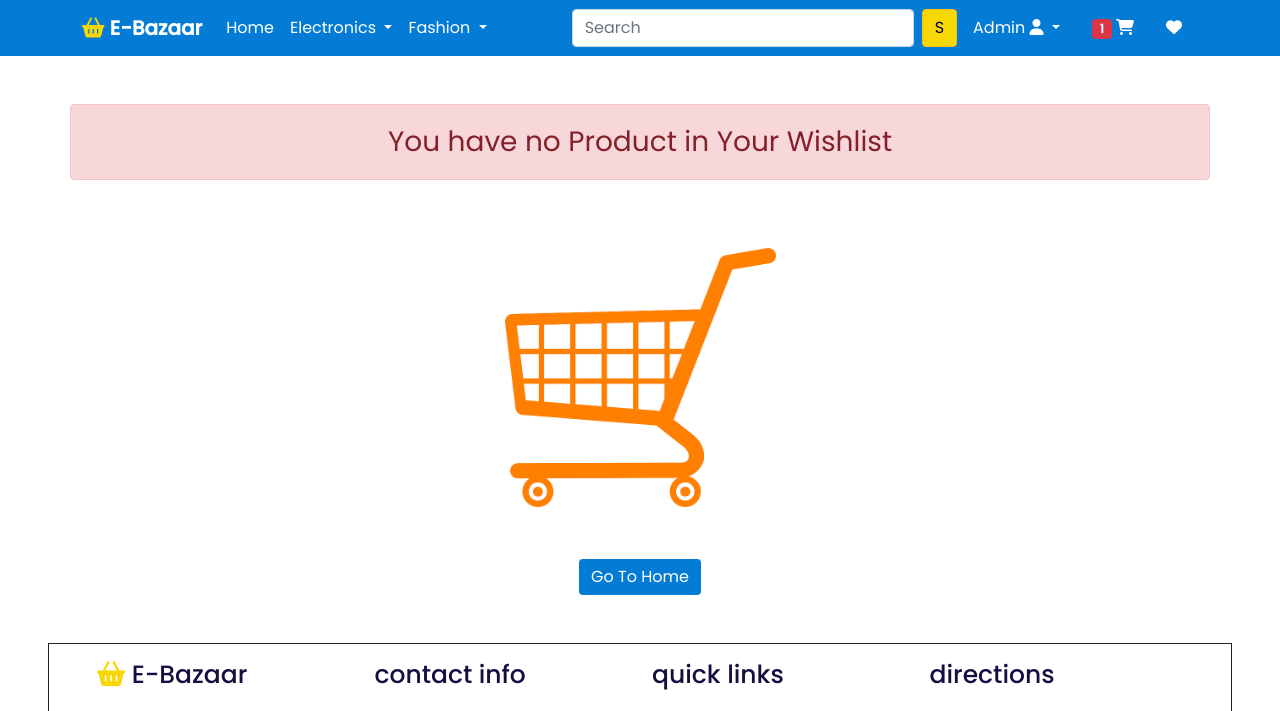
After one commit to biswajit862002/Ecommerce_project-, a Django app: page /showwishlist/ in a window 1280 px wide. The commit adds this page. Shown: the top 711 px of the page. Run offline with Django 5.2, Linux system fonts and the light colour scheme; a user stored in the database is signed in; data comes from the database, SQL or seed files in the repository; both versions use the stored data as it was after the commit; data that the repository does not hold is empty; some libraries are stand-ins or nearby versions; some web fonts are replaced.

Commit message:
Update the Search Functionality and Wishlist Features

```diff
--- a/E_Bazaar/app/models.py
+++ b/E_Bazaar/app/models.py
@@ -136,3 +136,8 @@ class OrderPlaced(models.Model):
     @property
     def total_cost(self):
         return self.quantity * self.product.discounted_price
+
+
+class Wishlist(models.Model):
+    user = models.ForeignKey(User, on_delete=models.CASCADE)
+    product = models.ForeignKey(Product, on_delete=models.CASCADE)
--- a/E_Bazaar/app/static/app/css/style.css
+++ b/E_Bazaar/app/static/app/css/style.css
@@ -148,6 +148,10 @@
 }
 
 
+.wishlist-cursor
+{
+	cursor: pointer;
+}
 
 
 
--- a/E_Bazaar/app/static/app/js/myscript.js
+++ b/E_Bazaar/app/static/app/js/myscript.js
@@ -88,6 +88,41 @@ $('.remove-cart').click(function () {
             document.getElementById("amount").innerText = data.amount
             document.getElementById("totalamount").innerText = data.totalamount
             elm.parentNode.parentNode.parentNode.parentNode.remove()
+        }
+    })
+})
+
+
+
+$('.plus-wishlist').click(function(){
+    let id = $(this).attr("pid").toString();
+    console.log("plus : ",id)
+
+    $.ajax({
+        type:"GET",
+        url:"/pluswishlist",
+        data:{
+            prod_id:id
+        },
+        success:function(data){
+            window.location.href = `http://localhost:8000/product-detail/${id}`
+        }
+    })
+})
+
+
+$('.minus-wishlist').click(function(){
+    let id = $(this).attr("pid").toString();
+    console.log("minus : ",id)
+
+    $.ajax({
+        type:"GET",
+        url:"/minuswishlist",
+        data:{
+            prod_id:id
+        },
+        success:function(data){
+            window.location.href = `http://localhost:8000/product-detail/${id}`
         }
     })
 })
--- a/E_Bazaar/app/templates/app/addtocart.html
+++ b/E_Bazaar/app/templates/app/addtocart.html
@@ -13,7 +13,7 @@
 
     <div class="row mt-3">
     <hr>
-     <div class="col-sm-3 text-center align-self-center"><img src="{{cart.product.product_image.url}}" alt="" srcset="" class="img-fluid img-thumbnail shadow-sm p-3" height="150" width="150"> </div>
+     <div class="col-sm-3 text-center align-self-center"><a href="{% url "product-detail" cart.product.id %}"><img src="{{cart.product.product_image.url}}" alt="" srcset="" class="img-fluid img-thumbnail shadow-sm p-3" height="150" width="150"></a> </div>
      <div class="col-sm-9">
       <div>
        <h5>{{cart.product.title}}</h5>
@@ -25,7 +25,7 @@
         <a class="plus-cart btn" pid="{{cart.product.id}}"><i class="fas fa-plus-square fa-lg custom-plus-color"></i></a>
        </div>
        <div class="d-flex justify-content-between">
-        <a href="#" class="btn btn-sm cart-remove-item mr-3 remove-cart" pid="{{cart.product.id}}">Remove item </a>
+        <a href="#" class="btn btn-sm cart-remove-item mr-3 remove-cart" pid="{{cart.product.id}}"> <i class="fa-solid fa-trash"></i> </a>
         <p class="mb-0"><span><strong>Rs. {{cart.product.discounted_price}}</strong></span></p>
        </div>
       </div>
@@ -51,7 +51,7 @@
 
        <li class="list-group-item d-flex justify-content-between align-items-center border-0 px-0 mb-3">
         <div>
-           <strong>Total</strong> <small>(including VAT)</small>
+           <strong>Total</strong> <small>(including GST)</small>
          </div>
          {% if amount < 500 %}
          <span><strong>Rs. <strong id="totalamount">{{totalamount}}</strong></strong></span>
--- a/E_Bazaar/app/templates/app/base.html
+++ b/E_Bazaar/app/templates/app/base.html
@@ -62,8 +62,8 @@
              </ul>
            </li>
          </ul>
-         <form class="d-flex">
-           <input class="form-control me-2" type="search" placeholder="Search" aria-label="Search">
+         <form class="d-flex" role="search" action="/search">
+           <input class="form-control me-2" type="search" placeholder="Search" name="search" aria-label="Search">
            <button class="btn btn-warning" type="submit">S</button>
          </form>
          <div>
@@ -72,6 +72,7 @@
            <li class="nav-item dropdown mx-2">
               <a class="nav-link dropdown-toggle text-white" href="#" id="profileDropdown" role="button" data-bs-toggle="dropdown" aria-expanded="false">
                 {{request.user.username|capfirst}}
+                <i class="fa-solid fa-user"></i>
               </a>
               <ul class="dropdown-menu" aria-labelledby="profileDropdown">
                 <li><a class="dropdown-item" href="{% url 'profile' %}">Profile</a></li>
@@ -88,8 +89,13 @@
               </ul>
             </li>
             <li class="nav-item mx-2">
-             <a href="{% url 'showcart' %}" class="nav-link text-white"><span class="badge bg-danger">{{totalitem}}</span> Cart </a>
+             <a href="{% url 'showcart' %}" class="nav-link text-white"><span class="badge bg-danger">{% if totalitem > 0 %}{{totalitem}}{% endif %}</span>  <i class="fa-solid fa-cart-shopping"></i> </a>
             </li>
+
+            <li class="nav-item mx-2">
+              <a href="{% url "showwishlist" %}" class="nav-link text-white"><span class="badge bg-danger">{% if wishitem > 0 %}{{wishitem}}{% endif %}</span>  <i class="fa fa-heart"></i> </a>
+             </li>
+
             {% else %}
             <li class="nav-item mx-2">
              <a href="{% url 'login' %}" class="nav-link text-white">Login</a>
--- /dev/null
+++ b/E_Bazaar/app/templates/app/emptywishlist.html
@@ -0,0 +1,26 @@
+{% extends 'app/base.html' %}
+{% load static %}
+{% block title %}Empty Wishlist{% endblock title %}
+{% block main-content %}
+    <div class="container my-5">
+        <div class="row">
+            {% comment %} <h3 class="text-center">You have no Product in Your Cart</h3> {% endcomment %}
+            <div class="alert alert-danger text-center fs-3" role="alert">
+                You have no Product in Your Wishlist
+              </div>
+            <div class="text-center mt-5">
+                <img src="{% static "app/images/emptycart.png" %}" alt="" class="img-fluid img-thumbnail w-25 border-0">
+            </div>
+        </div>
+    </div>
+
+    <div class="container my-5 text-center">
+        <a href="/" class="btn btn-primary">Go To Home</a>
+    </div>
+
+{% endblock main-content %}
+
+
+{% block footer %}
+{% include "app/footer.html" %}
+{% endblock footer %}
--- a/E_Bazaar/app/templates/app/orders.html
+++ b/E_Bazaar/app/templates/app/orders.html
@@ -15,7 +15,9 @@
    {% for op in order_placed %}
    <div class="row shadow-sm mb-3 p-2 pb-3">
     <div class="col-sm-2">
-        <img src="{{op.product.product_image.url}}" alt="" srcset="" class="img-fluid" height="150" width="150">
+        <a href="{% url "product-detail" op.product.id %}">
+            <img src="{{op.product.product_image.url}}" alt="" srcset="" class="img-fluid" height="150" width="150">
+        </a>
     </div>
     <div class="col-sm-7">
         <p>Product id: {{op.product.id}}</p>
--- a/E_Bazaar/app/urls.py
+++ b/E_Bazaar/app/urls.py
@@ -1,4 +1,5 @@
 from django.urls import path
+from django.contrib import admin
 from app import views
 from django.conf import settings
 from django.conf.urls.static import static
@@ -8,26 +9,30 @@ from .forms import LoginForm, MyPasswordChangeForm, MyPasswordResetForm, MySetPa
 urlpatterns = [
     path('', views.ProductView.as_view(), name='home'),
     path('product-detail/<int:pk>', views.ProductDetailView.as_view(), name='product-detail'),
+    path('profile/', views.ProfileView.as_view(), name='profile'),
+    path('address/', views.address, name='address'),
+    path('address/<int:pk>', views.updateAddress.as_view(), name='update_address'),
+
+
+    path('search/', views.search, name='search'),
+
 
     path('add-to-cart/', views.add_to_cart, name='add-to-cart'),
     path('cart/', views.show_cart, name='showcart'),
-    path('pluscart/', views.plus_cart, name='pluscart'),
-    path('minuscart/', views.minus_cart, name='minuscart'),
-    path('removecart/', views.remove_cart, name='removecart'),
     path('buy-now/', views.buy_now, name='buy-now'),
-
-
     path('checkout/', views.checkout, name='checkout'),
     path('paymentdone/', views.payment_done, name='paymentdone'),
     path('orders/', views.orders, name='orders'),
     path('cancel_order/', views.cancel_order, name='cancel_order'),
 
 
+    path('pluscart/', views.plus_cart, name='pluscart'),
+    path('minuscart/', views.minus_cart, name='minuscart'),
+    path('removecart/', views.remove_cart, name='removecart'),
 
-
-    path('profile/', views.ProfileView.as_view(), name='profile'),
-    path('address/', views.address, name='address'),
-    path('address/<int:pk>', views.updateAddress.as_view(), name='update_address'),
+    path('showwishlist/', views.show_wishlist, name='showwishlist'),
+    path('pluswishlist/', views.plus_wishlist, name='pluswishlist'),
+    path('minuswishlist/', views.minus_wishlist, name='minuswishlist'),
 
 
     path('mobile/', views.mobile, name='mobile'),
@@ -42,6 +47,9 @@ urlpatterns = [
     path('bottomwear/', views.bottomwear, name='bottomwear'),
     path('bottomwear/<slug:data>', views.bottomwear, name='bottomweardata'),
 
+
+    # Login Authentication
+
     path('accounts/login/', auth_views.LoginView.as_view(template_name='app/login.html', authentication_form=LoginForm), name='login'),
     path('logout/', auth_views.LogoutView.as_view(next_page='login'), name='logout'),
 
@@ -53,8 +61,10 @@ urlpatterns = [
     path('password-reset-confirm/<uidb64>/<token>/', auth_views.PasswordResetConfirmView.as_view(template_name='app/password_reset_confirm.html', form_class=MySetPasswordForm), name='password_reset_confirm'),
     path('password-reset-complete/', auth_views.PasswordResetCompleteView.as_view(template_name='app/password_reset_complete.html'), name='password_reset_complete'),
 
+    path('registration/', views.CustomerRegistrationView.as_view(), name='customerregistration'),
+] + static(settings.MEDIA_URL, document_root=settings.MEDIA_ROOT)
 
 
-
-    path('registration/', views.CustomerRegistrationView.as_view(), name='customerregistration'),
-] + static(settings.MEDIA_URL, document_root=settings.MEDIA_ROOT)
+admin.site.site_header = "E-Bazaar administration"
+admin.site.site_title = "E-Bazaar"
+admin.site.site_index_title = "Welcome to E-Bazaar Shop"
--- a/E_Bazaar/app/views.py
+++ b/E_Bazaar/app/views.py
@@ -1,6 +1,6 @@
 from django.shortcuts import render, redirect
 from django.views import View
-from .models import Customer, Product, Cart, OrderPlaced, Payment
+from .models import Customer, Product, Cart, OrderPlaced, Payment, Wishlist
 from .forms import CustomerRegistrationForm, CustomerProfileForm
 from django.contrib import messages
 from django.db.models import Q
@@ -17,6 +17,7 @@ from django.conf import settings
 class ProductView(View):
  def get(self, request):
   total_item = 0
+  wish_item = 0
   topwears = Product.objects.filter(category = 'TW')
   bottomwears = Product.objects.filter(category = 'BW')
   mobiles = Product.objects.filter(category = 'M')
@@ -24,8 +25,9 @@ class ProductView(View):
 
   if request.user.is_authenticated:
     total_item = len(Cart.objects.filter(user=request.user))
+    wish_item = len(Wishlist.objects.filter(user=request.user))
 
-  context = {'topwears':topwears, 'bottomwears':bottomwears, 'mobiles':mobiles, 'laptops':laptops, 'totalitem':total_item}
+  context = {'topwears':topwears, 'bottomwears':bottomwears, 'mobiles':mobiles, 'laptops':laptops, 'totalitem':total_item, 'wishitem':wish_item}
 
   return render(request, 'app/home.html', context)
 
@@ -35,15 +37,18 @@ class ProductView(View):
 class ProductDetailView(View):
  def get(self, request, pk):
   total_item = 0
+  wish_item = 0
   product = Product.objects.get(pk=pk)
+  wishlist = Wishlist.objects.filter(Q(product=product) & Q(user=request.user))
   all_product = Product.objects.filter(category=product.category)
   # print("all Product: ",all_product)
   # print("category: ",product.category)
   item_already_in_cart = False
   if request.user.is_authenticated:
     total_item = len(Cart.objects.filter(user=request.user))
+    wish_item = len(Wishlist.objects.filter(user=request.user))
     item_already_in_cart = Cart.objects.filter(Q(product=product.id) & Q(user=request.user)).exists()
-  context = {'product':product, 'item_already_in_cart':item_already_in_cart, 'totalitem':total_item, 'category':product.category, 'allproduct':all_product}
+  context = {'product':product, 'item_already_in_cart':item_already_in_cart, 'totalitem':total_item, 'category':product.category, 'allproduct':all_product, 'wishlist':wishlist, 'wishitem':wish_item}
   return render(request, 'app/productdetail.html', context)
 
 
@@ -60,8 +65,11 @@ def add_to_cart(request):
 @login_required
 def show_cart(request):
  total_item = 0
+ wish_item = 0
  if request.user.is_authenticated:
   total_item = len(Cart.objects.filter(user=request.user))
+  wish_item = len(Wishlist.objects.filter(user=request.user))
+
   user = request.user
   cart = Cart.objects.filter(user=user)
   # print(cart)
@@ -77,7 +85,7 @@ def show_cart(request):
     temp_amount = (p.quantity * p.product.discounted_price)
     amount = amount + temp_amount
     total_amount = amount + shipping_amount
-   return render(request, 'app/addtocart.html', {'carts':cart, 'amount':amount, 'totalamount':total_amount, 'totalitem':total_item})
+   return render(request, 'app/addtocart.html', {'carts':cart, 'amount':amount, 'totalamount':total_amount, 'totalitem':total_item, 'wishitem':wish_item})
   else:
    return render(request, 'app/emptycart.html', {'totalitem':total_item})
 
@@ -124,6 +132,7 @@ def minus_cart(request):
   return JsonResponse(data)
 
 
+
 def remove_cart(request):
  if request.method == 'GET':
   prod_id = request.GET['prod_id']
@@ -142,6 +151,57 @@ def remove_cart(request):
     'totalamount': amount + shipping_amount,
     }
   return JsonResponse(data)
+
+
+
+@login_required
+def show_wishlist(request):
+  user = request.user
+  total_item = 0
+  wish_item = 0
+  if request.user.is_authenticated:
+    total_item = len(Cart.objects.filter(user=request.user))
+    wish_item = len(Wishlist.objects.filter(user=request.user))
+    # print("-------wishitem: ",wish_item)
+
+  product = Wishlist.objects.filter(user=user)
+  # print("-------product: ",product)
+  # print("-------wishitem: ",wish_item)
+
+  if wish_item > 0:
+    return render(request, 'app/wishlist.html', {'product':product, 'totalitem':total_item, 'wishitem':wish_item})
+  else:
+    return render(request, 'app/emptywishlist.html', {'product':product, 'totalitem':total_item, 'wishitem':wish_item})
+
+
+
+
+@login_required
+def plus_wishlist(request):
+  if request.method == 'GET':
+    prod_id = request.GET['prod_id']
+    product = Product.objects.get(id=prod_id)
+    user = request.user
+    Wishlist(user=user, product=product).save()
+    data = {
+      'message':'Wishlist Added Successfully',
+    }
+    return JsonResponse(data)
+
+
+@login_required
+def minus_wishlist(request):
+  if request.method == 'GET':
+    prod_id = request.GET['prod_id']
+    print("prod Id: ",prod_id)
+    product = Product.objects.get(id=prod_id)
+    user = request.user
+    Wishlist.objects.filter(user=user, product=product).delete()
+    data = {
+      'message':'Wishlist Removed Successfully',
+    }
+    return JsonResponse(data)
+
 
 @login_required
 def buy_now(request):
@@ -174,12 +234,15 @@ def buy_now(request):
 @login_required
 def address(request):
  total_item = 0
+ wish_item = 0
  address = Customer.objects.filter(user=request.user)
  if request.user.is_authenticated:
     total_item = len(Cart.objects.filter(user=request.user))
- return render(request, 'app/address.html', {'address':address, 'active':'btn-primary', 'totalitem':total_item})
+    wish_item = len(Wishlist.objects.filter(user=request.user))
 
+ return render(request, 'app/address.html', {'address':address, 'active':'btn-primary', 'totalitem':total_item, 'wishitem':wish_item})
 
+@method_decorator(login_required, name='dispatch')
 class updateAddress(View):
   def get(self, request, pk):
     add = Customer.objects.get(pk=pk)
@@ -207,10 +270,13 @@ class updateAddress(View):
 @login_required
 def orders(request):
  total_item = 0
+ wish_item = 0
  op = OrderPlaced.objects.filter(user=request.user)
  if request.user.is_authenticated:
     total_item = len(Cart.objects.filter(user=request.user))
- return render(request, 'app/orders.html', {'order_placed':op, 'totalitem':total_item})
+    wish_item = len(Wishlist.objects.filter(user=request.user))
+
+ return render(request, 'app/orders.html', {'order_placed':op, 'totalitem':total_item, 'wishitem':wish_item})
 
 
 # @csrf_exempt
@@ -263,8 +329,11 @@ def cancel_order(request):
 
 def mobile(request, data=None):
  total_item = 0
+ wish_item = 0
  if request.user.is_authenticated:
     total_item = len(Cart.objects.filter(user=request.user))
+    wish_item = len(Wishlist.objects.filter(user=request.user))
+
  if data == None:
   mobiles = Product.objects.filter(category='M')
  elif data == 'Redmi' or data == 'Samsung' or data == 'Oppo' or data == 'Vivo' or data == 'Apple':
@@ -276,14 +345,17 @@ def mobile(request, data=None):
  elif data == 'above20k':
   mobiles = Product.objects.filter(category='M').filter(discounted_price__gt=20000)
 
- context = {'mobiles':mobiles, 'totalitem':total_item}
+ context = {'mobiles':mobiles, 'totalitem':total_item, 'wishitem':wish_item}
  return render(request, 'app/mobile.html', context)
 
 
 def laptop(request, data=None):
  total_item = 0
+ wish_item = 0
  if request.user.is_authenticated:
     total_item = len(Cart.objects.filter(user=request.user))
+    wish_item = len(Wishlist.objects.filter(user=request.user))
+
  if data == None:
   laptops = Product.objects.filter(category='L')
  elif data == 'Hp' or data == 'Dell' or data == 'Lenovo' or data == 'Msi' or data == 'Samsung':
@@ -297,15 +369,18 @@ def laptop(request, data=None):
  elif data == 'above100k':
   laptops = Product.objects.filter(category='L').filter(discounted_price__gt=100000)
 
- context = {'laptops':laptops, 'totalitem':total_item}
+ context = {'laptops':laptops, 'totalitem':total_item, 'wishitem':wish_item}
  return render(request, 'app/laptop.html', context)
 
 
 
 def topwear(request, data=None):
  total_item = 0
+ wish_item = 0
  if request.user.is_authenticated:
     total_item = len(Cart.objects.filter(user=request.user))
+    wish_item = len(Wishlist.objects.filter(user=request.user))
+
  if data == None:
   topwears = Product.objects.filter(category='TW')
  elif data == 'Park' or data == 'Polo':
@@ -315,14 +390,17 @@ def topwear(request, data=None):
  elif data == 'above500':
   topwears = Product.objects.filter(category='TW').filter(discounted_price__gt=500)
 
- context = {'topwears':topwears, 'totalitem':total_item}
+ context = {'topwears':topwears, 'totalitem':total_item, 'wishitem':wish_item}
  return render(request, 'app/topwear.html', context)
 
 
 def bottomwear(request, data=None):
  total_item = 0
+ wish_item = 0
  if request.user.is_authenticated:
     total_item = len(Cart.objects.filter(user=request.user))
+    wish_item = len(Wishlist.objects.filter(user=request.user))
+
  if data == None:
   bottomwears = Product.objects.filter(category='BW')
  elif data == 'Lee' or data == 'Spykar':
@@ -334,7 +412,7 @@ def bottomwear(request, data=None):
  elif data == 'above1000':
   bottomwears = Product.objects.filter(category='BW').filter(discounted_price__gt=1000)
 
- context = {'bottomwears':bottomwears, 'totalitem':total_item}
+ context = {'bottomwears':bottomwears, 'totalitem':total_item, 'wishitem':wish_item}
  return render(request, 'app/bottomwear.html', context)
 
 
@@ -364,8 +442,11 @@ class CustomerRegistrationView(View):
 @login_required
 def checkout(request):
  total_item = 0
+ wish_item = 0
  if request.user.is_authenticated:
   total_item = len(Cart.objects.filter(user=request.user))
+  wish_item = len(Wishlist.objects.filter(user=request.user))
+
  user = request.user
  add = Customer.objects.filter(user=user)
 #  print("-----address : ",add)
@@ -401,7 +482,7 @@ def checkout(request):
     )
     payment.save()
 
- return render(request, 'app/checkout.html', {'add':add, 'totalamount':totalamount, 'cart_items':cart_items, 'totalitem':total_item, 'razoramount':razoramount, 'order_id':order_id})
+ return render(request, 'app/checkout.html', {'add':add, 'totalamount':totalamount, 'cart_items':cart_items, 'totalitem':total_item, 'wishitem':wish_item,'razoramount':razoramount, 'order_id':order_id})
 
 @login_required
 def payment_done(request):
@@ -452,15 +533,21 @@ def payment_done(request):
 class ProfileView(View):
  def get(self, request):
   total_item = 0
+  wish_item = 0
   if request.user.is_authenticated:
     total_item = len(Cart.objects.filter(user=request.user))
+    wish_item = len(Wishlist.objects.filter(user=request.user))
+
   form = CustomerProfileForm()
-  return render(request, 'app/profile.html', {'form':form, 'active':'btn-primary', 'totalitem':total_item})
+  return render(request, 'app/profile.html', {'form':form, 'active':'btn-primary', 'totalitem':total_item, 'wishitem':wish_item})
 
  def post(self, request):
   total_item = 0
+  wish_item = 0
   if request.user.is_authenticated:
     total_item = len(Cart.objects.filter(user=request.user))
+    wish_item = len(Wishlist.objects.filter(user=request.user))
+
   form = CustomerProfileForm(request.POST)
   if form.is_valid():
    user = request.user
@@ -475,4 +562,16 @@ class ProfileView(View):
    profile.save()
 
    messages.success(request, 'Congratulations!! Profile Updated Successfully')
-  return render(request, 'app/profile.html', {'form':form, 'active':'btn-primary', 'totalitem':total_item})
+  return render(request, 'app/profile.html', {'form':form, 'active':'btn-primary', 'totalitem':total_item, 'wishitem':wish_item})
+
+
+def search(request):
+  query = request.GET['search']
+  total_item = 0
+  wish_item = 0
+  if request.user.is_authenticated:
+    total_item = len(Cart.objects.filter(user=request.user))
+    wish_item = len(Wishlist.objects.filter(user=request.user))
+
+  product = Product.objects.filter(Q(title__icontains=query))
+  return render(request, 'app/search.html', locals())
```
Also changed, not shown: E_Bazaar/app/admin.py (+20 -3 lines), E_Bazaar/app/templates/app/productdetail.html (+22 -2 lines), E_Bazaar/app/templates/app/search.html (added, +65 -0 lines), E_Bazaar/app/templates/app/wishlist.html (added, +37 -0 lines), E_Bazaar/app/migrations/0008_wishlist.py (added), E_Bazaar/db.sqlite3.
